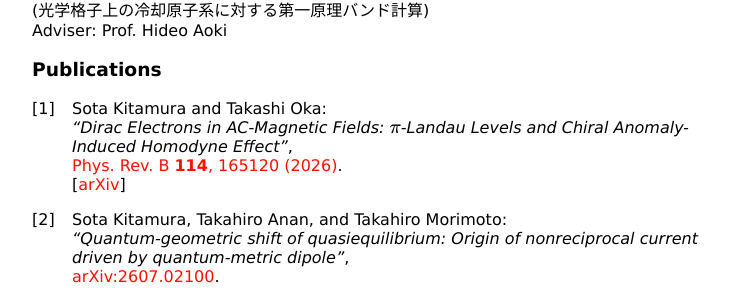
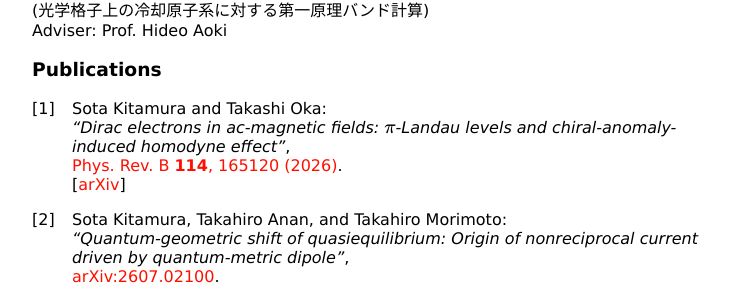
Before and after one commit to sotaph/sotaph.github.io, a Jekyll site: the page built from index.md, in a window 1280 px wide and 900 px high, scrolled down 972 px. Shown: the part 142-444 px from the top of the window, without its empty margins (258-988 px from the left). Built offline with Jekyll 4.4.1, drawn with Linux system fonts in a browser that asks for light colours; nearby versions of some CDN libraries; a style sheet for code colours, icons or effects is not loaded.

```diff
--- a/index.md
+++ b/index.md
@@ -81,7 +81,7 @@ Adviser: Prof. Hideo Aoki
 ### Publications
 
 1. Sota Kitamura and Takashi Oka:
-_"Dirac Electrons in AC-Magnetic Fields: $\pi$-Landau Levels and Chiral Anomaly-Induced Homodyne Effect"_,
+_"Dirac electrons in ac-magnetic fields: $\pi$-Landau levels and chiral-anomaly-induced homodyne effect"_,
 [Phys. Rev. B **114**, 165120 (2026)](https://link.aps.org/doi/10.1103/wvgm-q44b).
 [[arXiv](https://arxiv.org/abs/2407.08115)]
 
```
